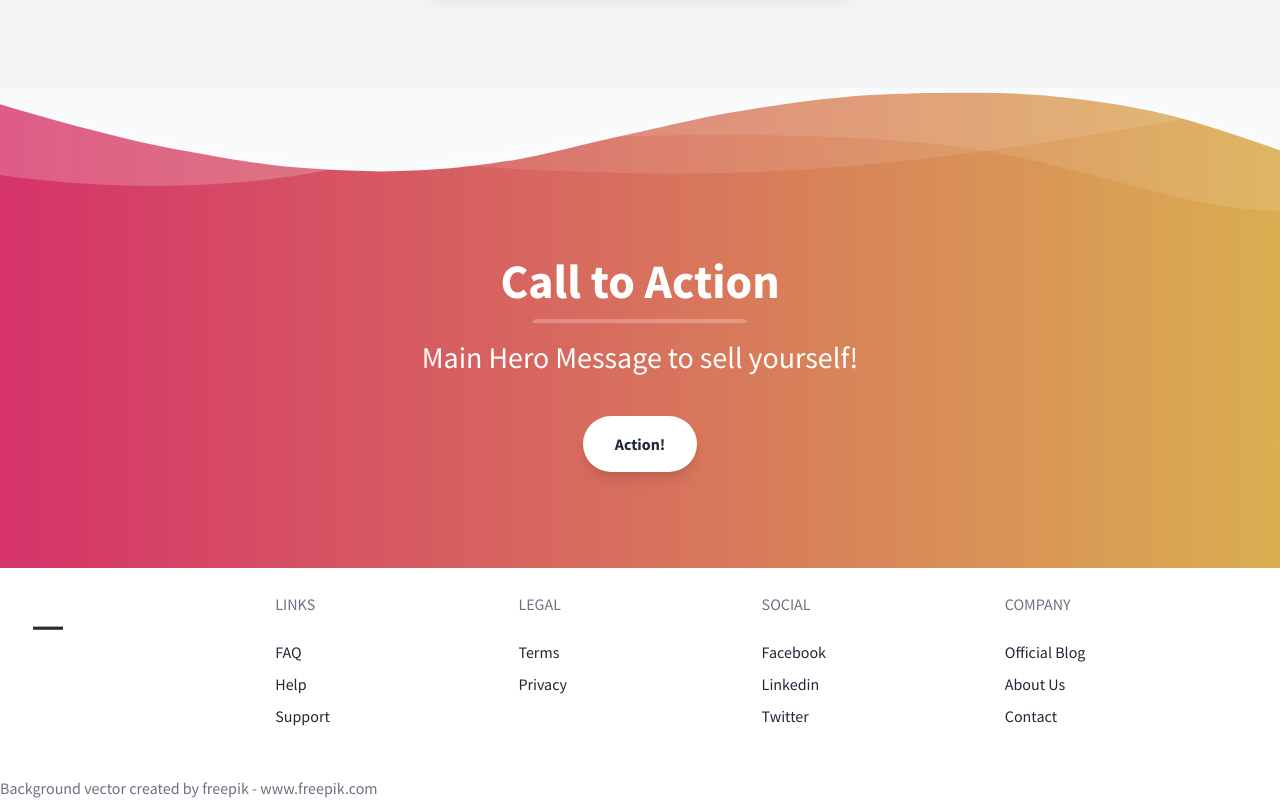
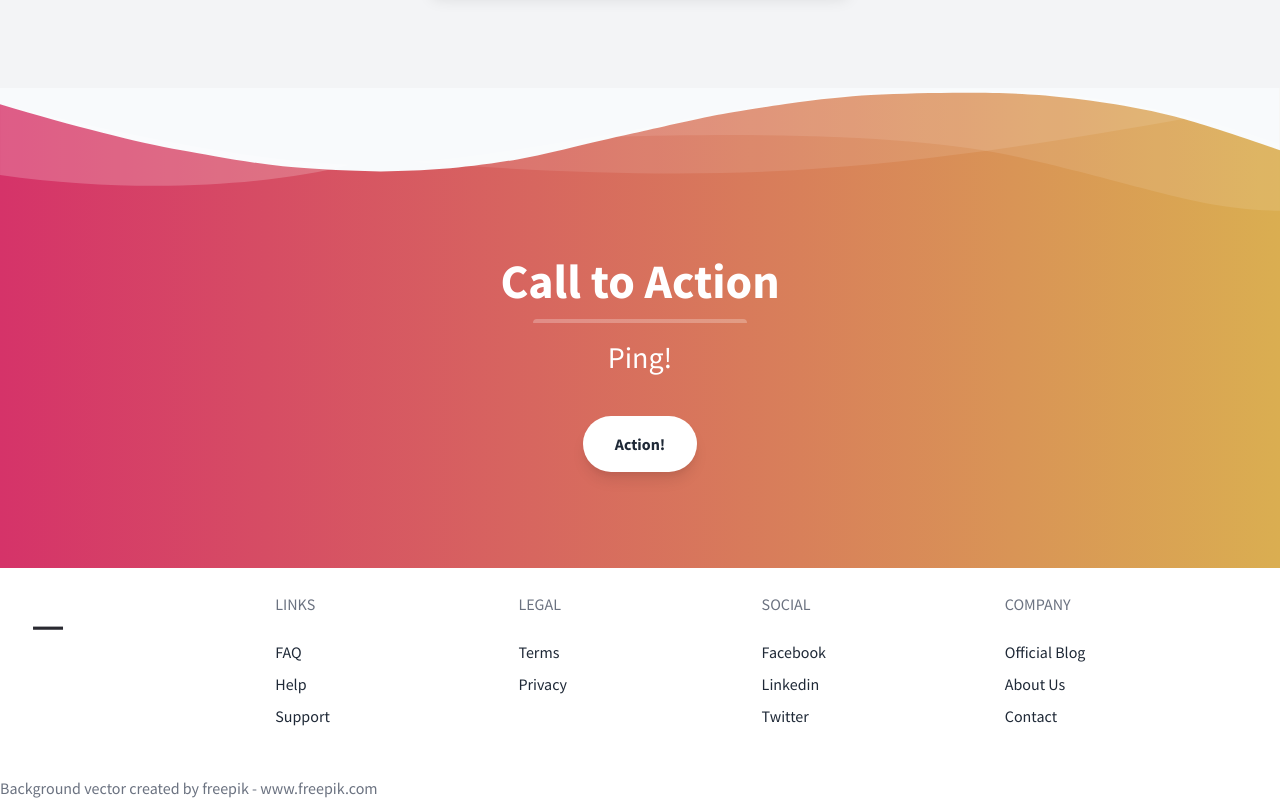
Before and after one commit to fertapric/ci_playground, a plain HTML site: page index.html in a window 1280 px wide. Shown: the part 2862-3662 px from the top of the page. Drawn offline with nearby package versions, Linux system fonts and the light colour scheme.

Commit message:
Update index.html

```diff
--- a/index.html
+++ b/index.html
@@ -414,7 +414,7 @@
 		<div class="h-1 mx-auto bg-white w-1/6 opacity-25 my-0 py-0 rounded-t"></div>
 	</div>
 
-	<h3 class="my-4 text-3xl leading-tight">Main Hero Message to sell yourself!</h3>
+	<h3 class="my-4 text-3xl leading-tight">Ping!</h3>
 
 	<button class="mx-auto lg:mx-0 hover:underline bg-white text-gray-800 font-bold rounded-full my-6 py-4 px-8 shadow-lg">Action!</button>
 
```
